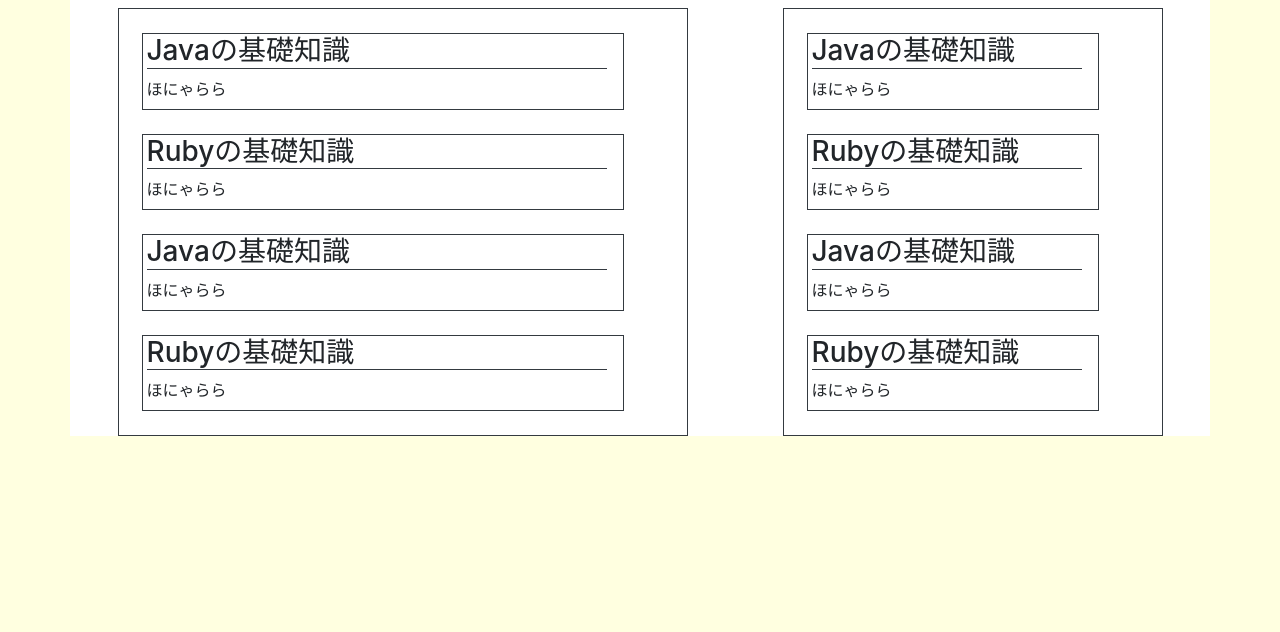
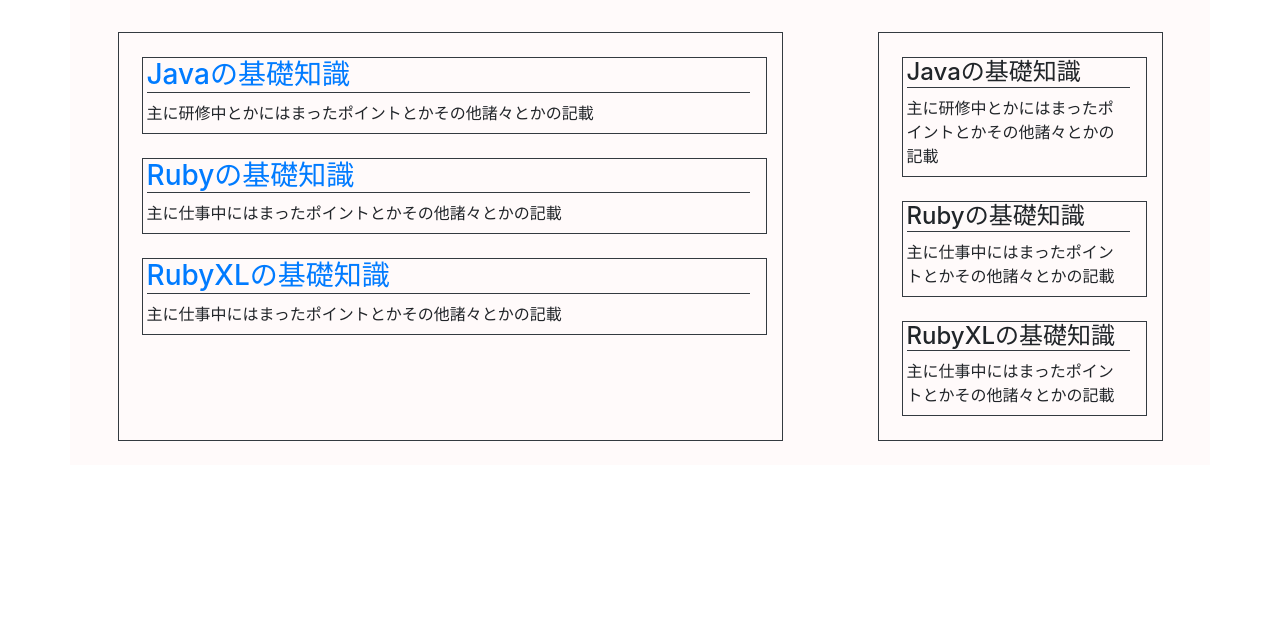
Before and after one commit to Ishikr/my_pages, a plain HTML site: page index.html in a window 1280 px wide. Shown: the part 168-800 px from the top of the page. Drawn offline with nearby package versions, Linux system fonts and the light colour scheme.

Commit message:
Update index.html
ざっとひな形の作成(no css)

```diff
--- a/index.html
+++ b/index.html
@@ -8,11 +8,11 @@
 	<script src="https://code.jquery.com/jquery-3.3.1.slim.min.js" integrity="sha384-q8i/X+965DzO0rT7abK41JStQIAqVgRVzpbzo5smXKp4YfRvH+8abtTE1Pi6jizo" crossorigin="anonymous"></script>
 	<script src="https://cdnjs.cloudflare.com/ajax/libs/popper.js/1.14.3/umd/popper.min.js" integrity="sha384-ZMP7rVo3mIykV+2+9J3UJ46jBk0WLaUAdn689aCwoqbBJiSnjAK/l8WvCWPIPm49" crossorigin="anonymous"></script>
 	<script src="https://stackpath.bootstrapcdn.com/bootstrap/4.1.3/js/bootstrap.min.js" integrity="sha384-ChfqqxuZUCnJSK3+MXmPNIyE6ZbWh2IMqE241rYiqJxyMiZ6OW/JmZQ5stwEULTy" crossorigin="anonymous"></script>
-	<title>とりあえずのサンプル</title>
+	<title>No Title</title>
 </head>
 
-<body style="background: #ffffe0">
-	<div class="container" style="background: #ffffff">
+<body style="background: #ffffff">
+	<div class="container" style="background: #fffafa">
 		<nav class="navbar navbar-expand-lg navbar-dark bg-dark my-4">
 			<a class="navbar-brand" href="#">ナビゲーションバー</a>
 			<button class="navbar-toggler" type="button" data-toggle="collapse" data-target="#navbarNavAltMarkup" aria-controls="navbarNavAltMarkup" aria-expanded="false" aria-label="Toggle navigation">
@@ -28,61 +28,49 @@
 			</div>
 		</nav>
 
-		<h1>雑多なことまとめ(Sample</h1>
+		<h1>雑多なことまとめ</h1>
 		<div class="d-flex flex-row justify-content-around my-4 row">
 
 			<!-- main content -->
-			<div class="d-flex flex-column border border-dark col-lg-6">
-				<div class="border border-dark mt-4 ml-2 mr-5">
+			<div class="d-flex flex-column border border-dark col-lg-7 m-4">
+				<div class="border border-dark mt-4 ml-2">
 					<div class="ml-1 mr-3 mb-2">
-						<h3 class="border-bottom border-dark">Javaの基礎知識</h3>
-						ほにゃらら
+						<h3 class="border-bottom border-dark"><a href="java_basic.html">Javaの基礎知識</a></h3>
+						主に研修中とかにはまったポイントとかその他諸々とかの記載
 					</div>
 				</div>
-				<div class="border border-dark mt-4 ml-2 mr-5">
+				<div class="border border-dark mt-4 ml-2">
 					<div class="ml-1 mr-3 mb-2">
-						<h3 class="border-bottom border-dark">Rubyの基礎知識</h3>
-						ほにゃらら
+						<h3 class="border-bottom border-dark"><a href="ruby_basic.html">Rubyの基礎知識</a></h3>
+						主に仕事中にはまったポイントとかその他諸々とかの記載
 					</div>
 				</div>
-				<div class="border border-dark mt-4 ml-2 mr-5">
+				<div class="border border-dark my-4 ml-2">
 					<div class="ml-1 mr-3 mb-2">
-						<h3 class="border-bottom border-dark">Javaの基礎知識</h3>
-						ほにゃらら
-					</div>
-				</div>
-				<div class="border border-dark my-4 ml-2 mr-5">
-					<div class="ml-1 mr-3 mb-2">
-						<h3 class="border-bottom border-dark">Rubyの基礎知識</h3>
-						ほにゃらら
+						<h3 class="border-bottom border-dark"><a href="rubyxl.html">RubyXLの基礎知識</a></h3>
+						主に仕事中にはまったポイントとかその他諸々とかの記載
 					</div>
 				</div>
 			</div>
 
 			<!-- side content -->
-			<div class="d-flex flex-column border border-dark col-lg-4">
-				<div class="border border-dark mt-4 ml-2 mr-5">
+			<div class="d-flex flex-column border border-dark col-lg-3 m-4">
+				<div class="border border-dark mt-4 ml-2">
 					<div class="ml-1 mr-3 mb-2">
-						<h3 class="border-bottom border-dark">Javaの基礎知識</h3>
-						ほにゃらら
+						<h4 class="border-bottom border-dark">Javaの基礎知識</h4>
+						主に研修中とかにはまったポイントとかその他諸々とかの記載
 					</div>
 				</div>
-				<div class="border border-dark mt-4 ml-2 mr-5">
+				<div class="border border-dark mt-4 ml-2">
 					<div class="ml-1 mr-3 mb-2">
-						<h3 class="border-bottom border-dark">Rubyの基礎知識</h3>
-						ほにゃらら
+						<h4 class="border-bottom border-dark">Rubyの基礎知識</h4>
+						主に仕事中にはまったポイントとかその他諸々とかの記載
 					</div>
 				</div>
-				<div class="border border-dark mt-4 ml-2 mr-5">
+				<div class="border border-dark my-4 ml-2">
 					<div class="ml-1 mr-3 mb-2">
-						<h3 class="border-bottom border-dark">Javaの基礎知識</h3>
-						ほにゃらら
-					</div>
-				</div>
-				<div class="border border-dark my-4 ml-2 mr-5">
-					<div class="ml-1 mr-3 mb-2">
-						<h3 class="border-bottom border-dark">Rubyの基礎知識</h3>
-						ほにゃらら
+						<h4 class="border-bottom border-dark">RubyXLの基礎知識</h4>
+						主に仕事中にはまったポイントとかその他諸々とかの記載
 					</div>
 				</div>
 			</div>
```
